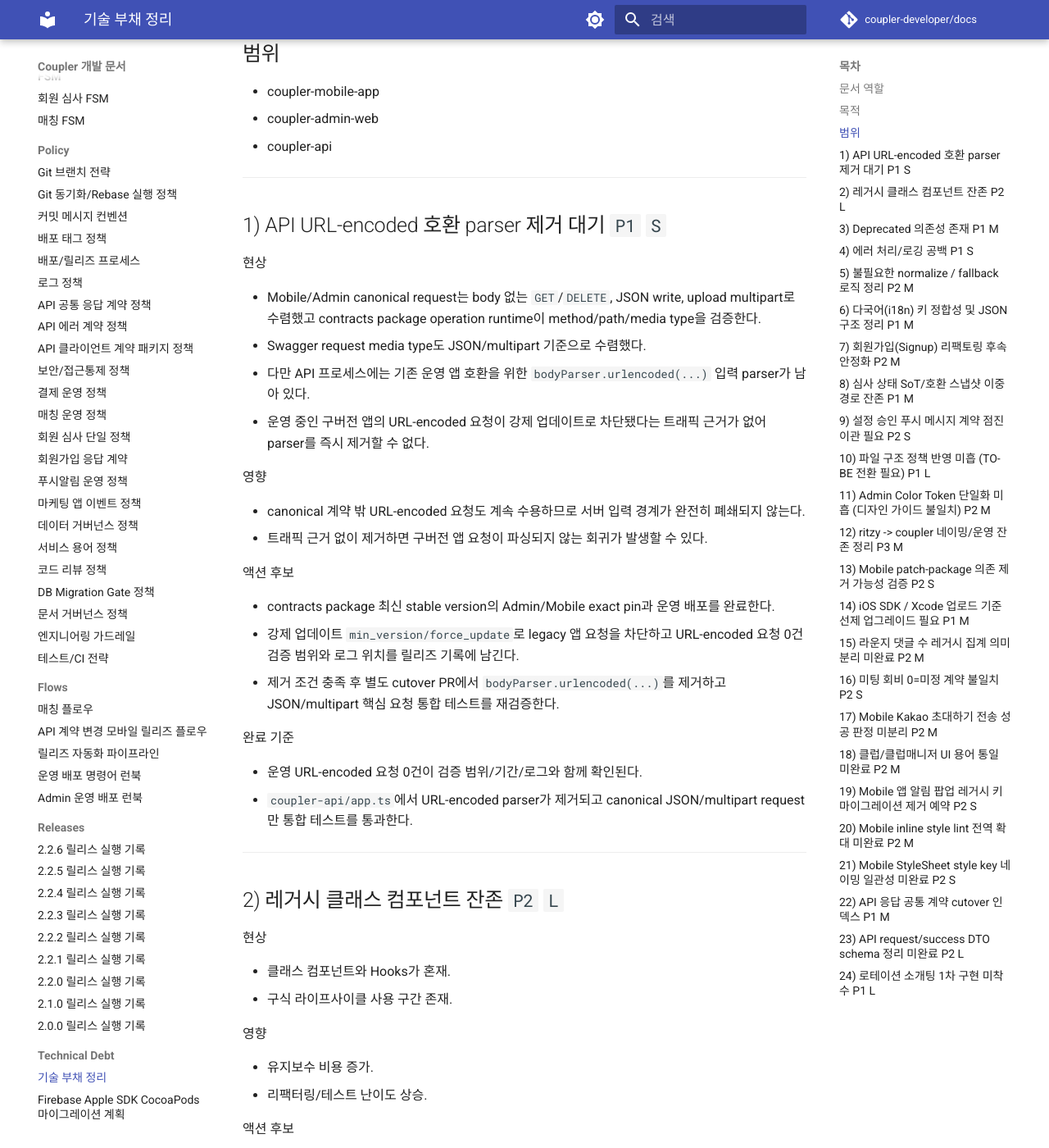
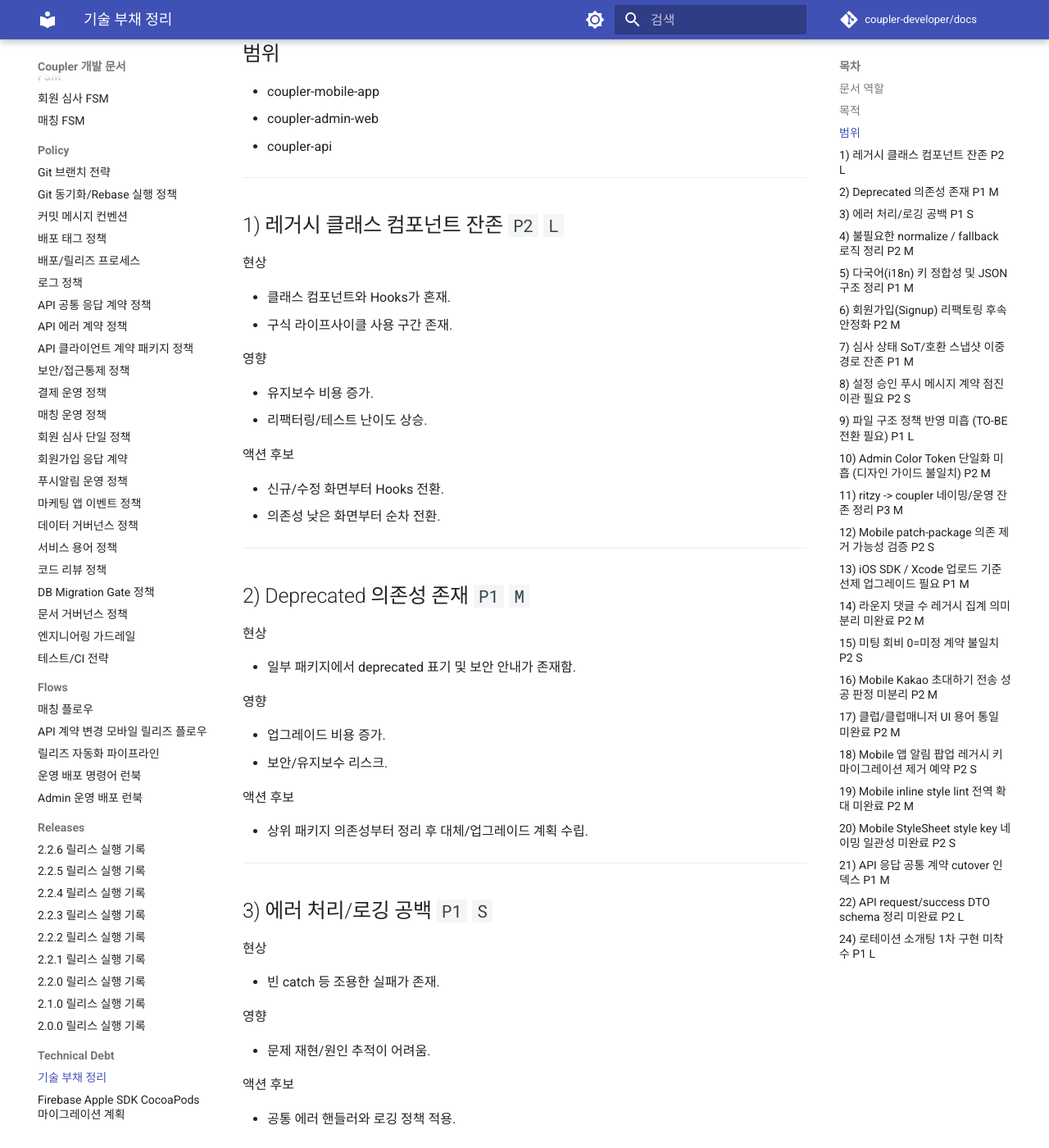
Before and after one commit to coupler-developer/docs, an MkDocs documentation site: the page built from content/technical-debt/technical-debt.md, in a window 1280 px wide and 1400 px high, scrolled down 466 px. Shown: the whole window at 82% size. Built offline with MkDocs 1.6.1 and Material for MkDocs 9.7.7, drawn with Linux system fonts in a browser that asks for light colours; comment, search, counter and statistics services are not loaded; some of the changed text lies outside the part shown.

Commit message:
docs: API 요청 transport 최종 구조 명시
Reason:
- URL-encoded 제거와 GET query, actual wire path, request media type SoT의 경계를 명확히 고정할 필요가 있음

Changes:
- Express route와 parser/multer 기반 계약 생성 규칙 명시
- /app 및 /admin 실제 wire path 불변식 추가
- 완료된 URL-encoded parser 부채를 제거하고 잔여 publish/cutover 조건 유지

How:
- API 계약 패키지 정책과 엔지니어링 가드레일, 기술부채 인덱스를 같은 최종 구조로 동기화

Tests:
- yarn validate:docs 통과

```diff
--- a/content/policy/api-client-contract-package-policy.md
+++ b/content/policy/api-client-contract-package-policy.md
@@ -9,7 +9,7 @@
 
 ## 목적
 
-`@coupler-developer/coupler-api-contracts`는 `coupler-api`에서 생성한 API/Admin/Mobile 공통 계약의 version pinning 및 runtime validation 장치다. 실제 Express route에서 operation의 method/path/request media type을 생성하고, 공통 응답 envelope/ErrorData runtime과 함께 배포해 서버 route와 소비자 request/response boundary의 drift를 즉시 드러낸다.
+`@coupler-developer/coupler-api-contracts`는 `coupler-api`에서 생성한 API/Admin/Mobile 공통 계약의 version pinning 및 runtime validation 장치다. 실제 Express route의 method/path와 body parser/multipart middleware 등록에서 request media type을 생성하고, 공통 응답 envelope/ErrorData runtime과 함께 배포해 서버 route와 소비자 request/response boundary의 drift를 즉시 드러낸다.
 
 ## 적용 범위
 
@@ -71,7 +71,8 @@
 - Admin/Mobile이 package dependency와 lockfile로 전환되는 cutover PR에서는 legacy generated copy와 copy exact match 검증 CI를 함께 제거한다.
 - 발행된 package version은 재사용하지 않는다. 계약 산출물이 바뀌면 새 version을 발행하고 소비자 lockfile에 반영한다.
 - package의 public response/envelope 타입과 runtime guard는 strict `ErrorData` 실패 branch 하나만 사용하며 failure generic override를 노출하지 않는다.
-- `generated/apiContract.ts`는 Express-derived operation method/path/request media type과 Swagger success data map만 포함한다. 별도 envelope/error helper 타입을 두지 않는다.
+- `generated/apiContract.ts`는 Express-derived operation method/path, JSON parser/multipart middleware에서 파생한 request media type, Swagger success data map만 포함한다. URL 이름으로 media type을 추측하거나 별도 envelope/error helper 타입을 두지 않는다.
+- operation path는 실제 wire path인 `/app/**` 또는 `/admin/**` mount prefix를 포함한다. 소비자는 base URL 길이를 잘라 상대 path를 만들지 않고 최종 request URL의 pathname을 그대로 검증한다.
 - request media type은 body 없는 `GET`/`DELETE`, JSON write request, upload multipart 세 가지로 폐쇄한다. URL-encoded는 canonical client request contract에 포함하지 않는다.
 - Admin/Mobile request boundary는 package operation runtime으로 method/path/request media type을 fail-fast 검증한다. 플랫폼별 base URL, 인증 header, fetch/axios 실행만 소비자에 둔다.
 - Admin/Mobile response boundary는 package의 envelope runtime guard를 사용하며 같은 key/discriminator 검증을 로컬에 복제하지 않는다.
@@ -128,7 +129,7 @@
 - [ ] package 변경이 wire 응답 구조 변경과 섞이지 않았는가?
 - [ ] package 이름이 `@coupler-developer/coupler-api-contracts` 하나로 유지되는가?
 - [ ] public response/envelope 타입과 runtime이 strict `ErrorData` 실패 branch 하나만 쓰는가?
-- [ ] `generated/apiContract.ts`가 Express-derived method/path/request media type과 success data map만 포함하는가?
+- [ ] `generated/apiContract.ts`가 Express-derived method/path, parser/middleware-derived request media type, success data map만 포함하는가?
 - [ ] Admin/Mobile request boundary가 package operation runtime으로 method/path/media type을 검증하는가?
 - [ ] Admin/Mobile response boundary가 package envelope runtime을 사용하고 로컬 key/discriminator guard를 복제하지 않는가?
 - [ ] API repo에서 `pnpm`/`pnpm-lock.yaml` 기준을 지키고 `package-lock.json`을 만들지 않았는가?
--- a/content/technical-debt/technical-debt.md
+++ b/content/technical-debt/technical-debt.md
@@ -19,34 +19,7 @@
 
 ---
 
-## 1) API URL-encoded 호환 parser 제거 대기 `P1` `S`
-
-현상
-
-- Mobile/Admin canonical request는 body 없는 `GET`/`DELETE`, JSON write, upload multipart로 수렴했고 contracts package operation runtime이 method/path/media type을 검증한다.
-- Swagger request media type도 JSON/multipart 기준으로 수렴했다.
-- 다만 API 프로세스에는 기존 운영 앱 호환을 위한 `bodyParser.urlencoded(...)` 입력 parser가 남아 있다.
-- 운영 중인 구버전 앱의 URL-encoded 요청이 강제 업데이트로 차단됐다는 트래픽 근거가 없어 parser를 즉시 제거할 수 없다.
-
-영향
-
-- canonical 계약 밖 URL-encoded 요청도 계속 수용하므로 서버 입력 경계가 완전히 폐쇄되지 않는다.
-- 트래픽 근거 없이 제거하면 구버전 앱 요청이 파싱되지 않는 회귀가 발생할 수 있다.
-
-액션 후보
-
-- contracts package 최신 stable version의 Admin/Mobile exact pin과 운영 배포를 완료한다.
-- 강제 업데이트 `min_version/force_update`로 legacy 앱 요청을 차단하고 URL-encoded 요청 0건 검증 범위와 로그 위치를 릴리즈 기록에 남긴다.
-- 제거 조건 충족 후 별도 cutover PR에서 `bodyParser.urlencoded(...)`를 제거하고 JSON/multipart 핵심 요청 통합 테스트를 재검증한다.
-
-완료 기준
-
-- 운영 URL-encoded 요청 0건이 검증 범위/기간/로그와 함께 확인된다.
-- `coupler-api/app.ts`에서 URL-encoded parser가 제거되고 canonical JSON/multipart request만 통합 테스트를 통과한다.
-
----
-
-## 2) 레거시 클래스 컴포넌트 잔존 `P2` `L`
+## 1) 레거시 클래스 컴포넌트 잔존 `P2` `L`
 
 현상
 
@@ -82,7 +55,7 @@
 
 ---
 
-## 4) 에러 처리/로깅 공백 `P1` `S`
+## 3) 에러 처리/로깅 공백 `P1` `S`
 
 현상
 
@@ -233,7 +206,7 @@
 
 ---
 
-## 11) Admin Color Token 단일화 미흡 (디자인 가이드 불일치) `P2` `M`
+## 10) Admin Color Token 단일화 미흡 (디자인 가이드 불일치) `P2` `M`
 
 현상
 
@@ -537,15 +510,16 @@
 - `coupler-mobile-app/src` 1st-party 코드의 `StyleSheet.create` style key가 `lowerCamelCase`로 통일되어 있다.
 - 코드 리뷰 정책과 엔지니어링 가드레일이 신규 style key의 `lowerCamelCase` 기준을 같은 결론으로 설명한다.
 
-## 22) API 응답 공통 계약 cutover 인덱스 `P1` `M`
+## 21) API 응답 공통 계약 cutover 인덱스 `P1` `M`
 
 현상
 
 - [API 공통 응답 계약 정책](../policy/api-response-contract-policy.md)은 공통 envelope 기준의 단일 SoT이고, [API 에러 계약 정책](../policy/api-error-contract-policy.md)은 실패 `ErrorData`와 descriptor-first catalog 기준의 단일 SoT다.
 - API/Mobile/Admin 코드의 공통 JSON API 응답 계약은 성공 `{ ok: true, data }`, 실패 `{ ok: false, error: ErrorData }` 구조로 수렴했으며, 구현 세부 규칙은 공통 응답 정책에서, 실패 taxonomy는 에러 정책에서 관리한다.
 - API 서버 코드 계약은 response writer, `ErrorDescriptor` catalog, Swagger(OpenAPI) 실패 예시, generated contract/package artifact, freshness CI gate 기준으로 정리됐다.
-- contracts package source는 실제 Express route에서 operation method/path/request media type을 생성하고, strict `ErrorData` 기반 envelope runtime을 public entrypoint로 제공하는 구조로 정리됐다.
-- Mobile/Admin 소비 경계는 package operation runtime과 envelope runtime을 사용하며 로컬 envelope key guard와 URL-encoded request helper를 두지 않는다.
+- contracts package source는 `/app`/`/admin` mount prefix를 포함한 실제 Express wire path의 operation method/path와 JSON parser/multipart middleware의 request media type을 생성하고, strict `ErrorData` 기반 envelope runtime을 public entrypoint로 제공하는 구조로 정리됐다.
+- Mobile/Admin 소비 경계는 package operation runtime과 envelope runtime을 직접 사용하며 소비자별 operation adapter와 URL-encoded request helper를 두지 않는다.
+- API 서버 입력 경계는 같은 package operation runtime으로 method/path/request media type을 검증하고 URL-encoded body를 415로 거부한다.
 - 남은 cutover 완료 차단 조건은 package `0.1.4` publish/consumer exact pin, API/Admin/Mobile 동시 cutover 릴리즈 기록, 배포 순서/전환 시점, 강제 업데이트 차단 근거를 릴리즈 기록에 연결하는 작업이다.
 
 잔여 범위
@@ -583,7 +557,7 @@
 
 ---
 
-## 23) API request/success DTO schema 정리 미완료 `P2` `L`
+## 22) API request/success DTO schema 정리 미완료 `P2` `L`
 
 현상
 
```
Also changed, not shown: other parts of content/policy/api-client-contract-package-policy.md (+1 -1 lines), other parts of content/technical-debt/technical-debt.md (+17 -17 lines), content/policy/engineering-guardrails.md (+3 -1 lines).
